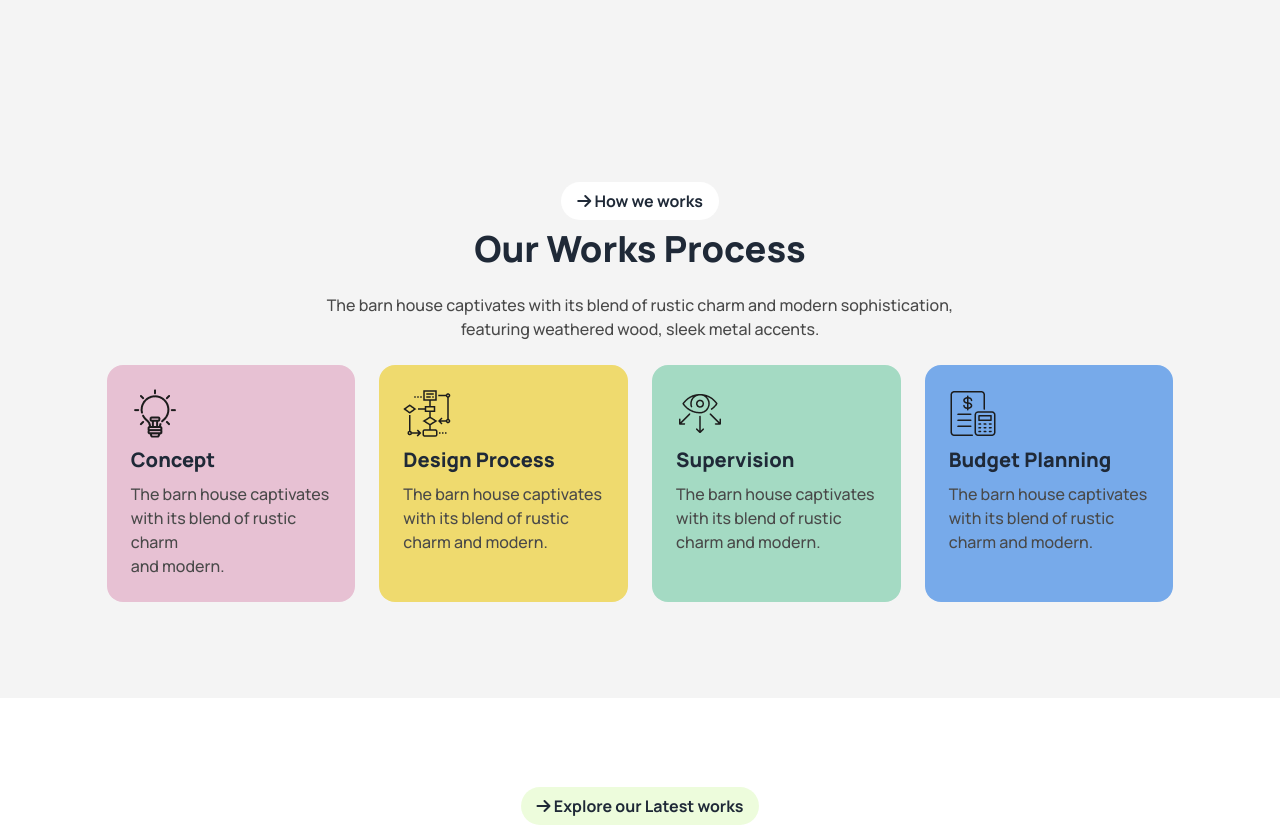
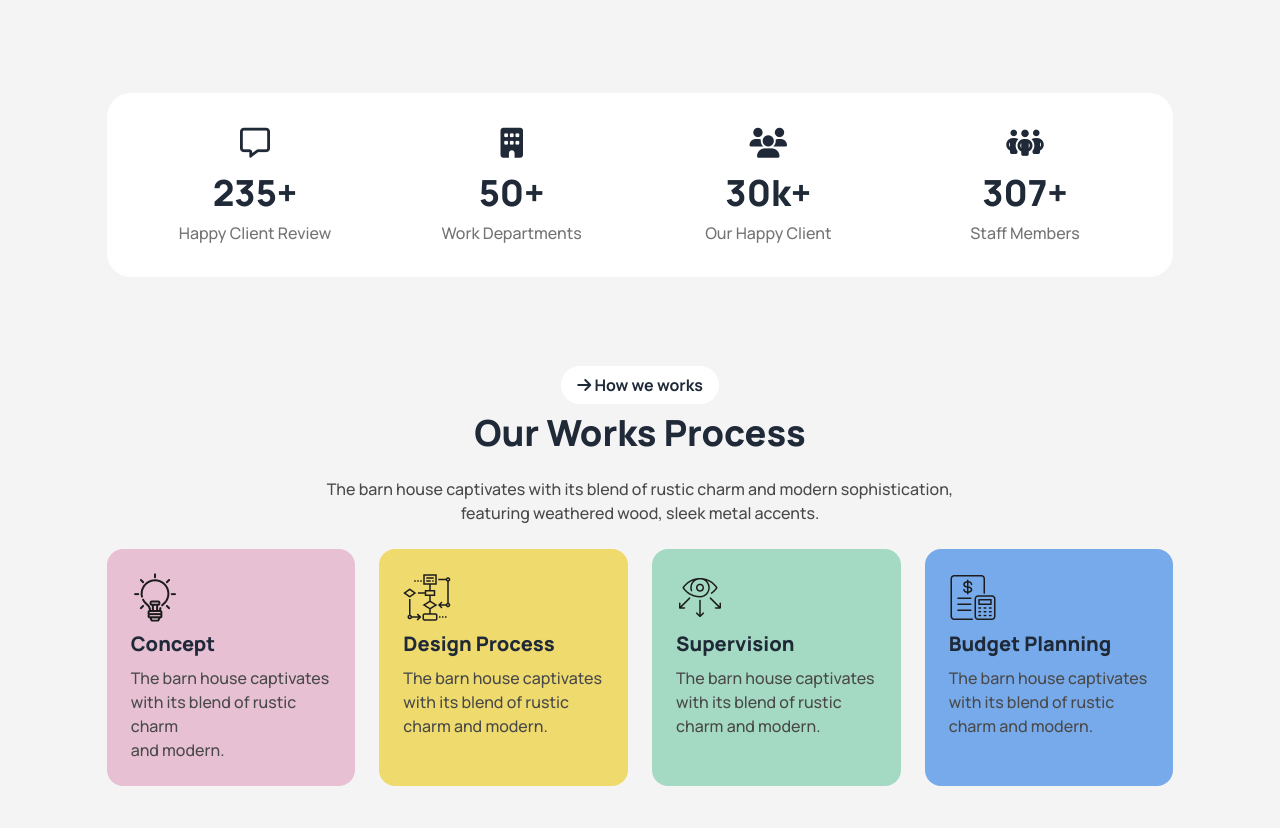
Before and after one commit to arifhassansky/rinterio-design, a plain HTML site: page index.html in a window 1280 px wide. Shown: the part 1487-2315 px from the top of the page. Drawn offline with nearby package versions, Linux system fonts and the light colour scheme.

Commit message:
added countdown section

```diff
--- a/index.html
+++ b/index.html
@@ -205,6 +205,34 @@
         </div>
       </section>
 
+      <!-- Countdown section start -->
+      <section class="bg-primary_bg">
+        <div
+          class="p-8 w-10/12 mx-auto gap-10 sm:gap-6 bg-white grid grid-cols-1 md:grid-cols-2 lg:grid-cols-4 rounded-3xl"
+        >
+          <div class="text-center">
+            <i class="fa-regular fa-message text-3xl"></i>
+            <h1 class="text-4xl font-black mt-3 mb-2">235+</h1>
+            <h3 class="font-medium text-thirdly">Happy Client Review</h3>
+          </div>
+          <div class="text-center">
+            <i class="fa-solid fa-building text-3xl"></i>
+            <h1 class="text-4xl font-black mt-3 mb-2">50+</h1>
+            <h3 class="font-medium text-thirdly">Work Departments</h3>
+          </div>
+          <div class="text-center">
+            <i class="fa-solid fa-users text-3xl"></i>
+            <h1 class="text-4xl font-black mt-3 mb-2">30k+</h1>
+            <h3 class="font-medium text-thirdly">Our Happy Client</h3>
+          </div>
+          <div class="text-center">
+            <i class="fa-solid fa-people-group text-3xl"></i>
+            <h1 class="text-4xl font-black mt-3 mb-2">307+</h1>
+            <h3 class="font-medium text-thirdly">Staff Members</h3>
+          </div>
+        </div>
+      </section>
+
       <!-- Our Works section start -->
       <section class="bg-primary_bg py-24">
         <div class="w-10/12 mx-auto">
@@ -263,6 +291,7 @@
         </div>
       </section>
 
+      <!-- challenging section -->
       <!-- Portfolio section start -->
       <section class="mt-24 mb-24">
         <div class="w-10/12 mx-auto">
@@ -352,7 +381,9 @@
 
       <!-- Discuss section start -->
       <section class="bg-discussbg bg-no-repeat bg-cover">
-        <div class="lg:w-8/12 px-4 mx-auto py-8 sm:py-12 lg:py-24">
+        <div
+          class="lg:w-8/12 px-4 sm:px-8 lg:px-0 mx-auto py-8 sm:py-12 lg:py-24"
+        >
           <!-- discussion top -->
           <div class="text-center">
             <span class="font-bold bg-[#acef5f38] px-4 py-2 rounded-full"
```
